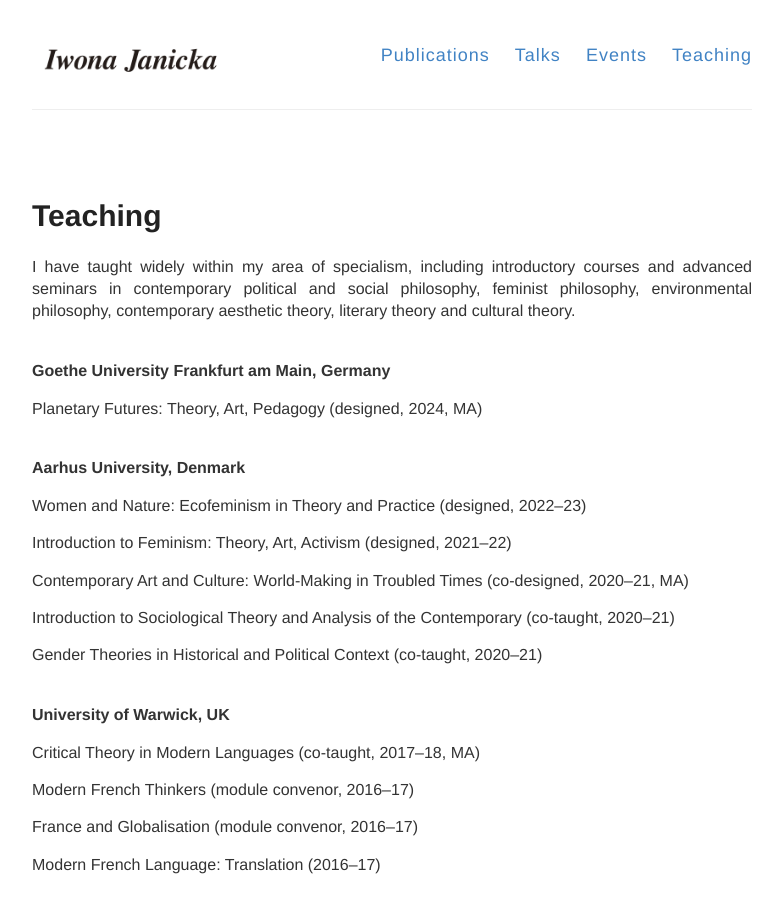
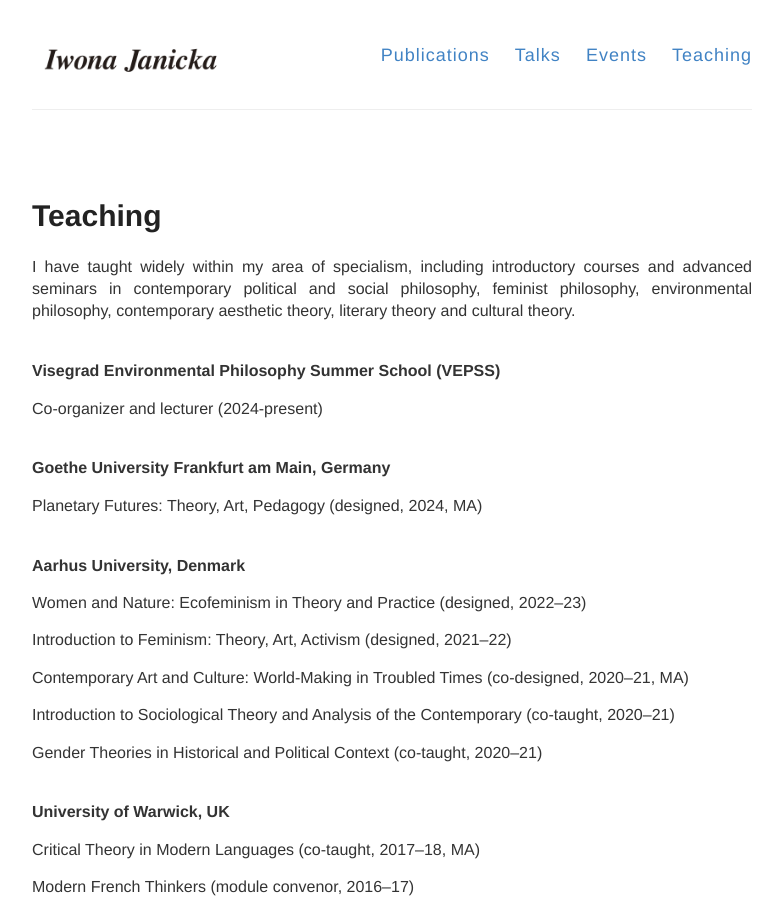
Before and after one commit to IJanicka/IJanicka.github.io, a Jekyll site: the page built from teaching.md, in a window 1280 px wide and 900 px high. Shown: the whole window, without its empty margins (248-1030 px from the left). Built offline with Jekyll 4.4.1, drawn with Linux system fonts in a browser that asks for light colours.

Commit message:
Update teaching.md

```diff
--- a/teaching.md
+++ b/teaching.md
@@ -3,7 +3,11 @@ layout: page
 title: Teaching
 permalink: /teaching/
 ---
-I have taught widely within my area of specialism, including introductory courses and advanced seminars in contemporary political and social philosophy, feminist philosophy, environmental philosophy, contemporary aesthetic theory, literary theory and cultural theory.
+I have taught widely within my area of specialism, including introductory courses and advanced seminars in contemporary political and social philosophy, feminist philosophy, environmental philosophy, contemporary aesthetic theory, literary theory and cultural theory.<br>
+
+<br>**Visegrad Environmental Philosophy Summer School (VEPSS)** <br>
+
+Co-organizer and lecturer (2024-present)
 
 <br>**Goethe University Frankfurt am Main, Germany**<br>
 
```
